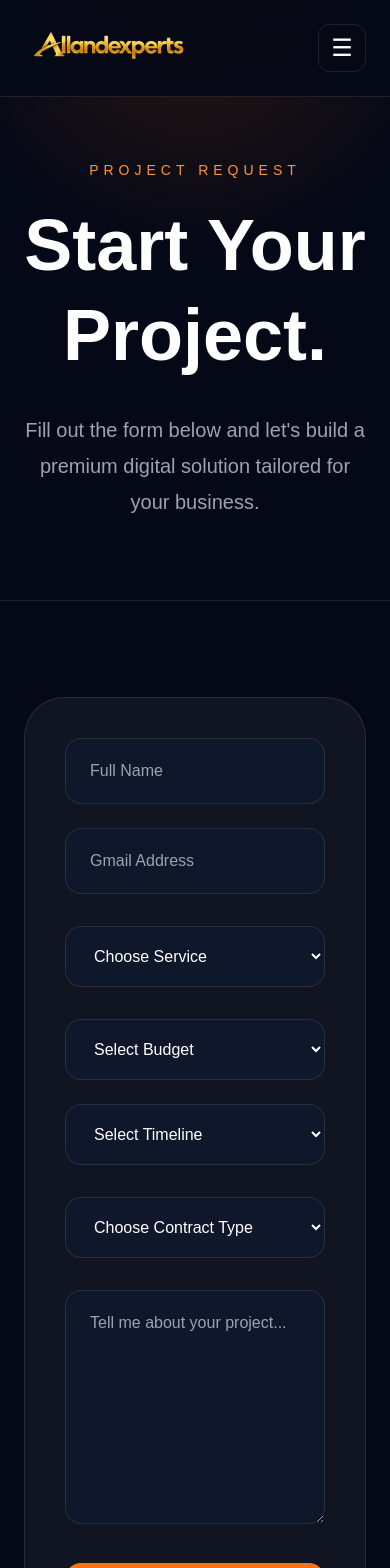
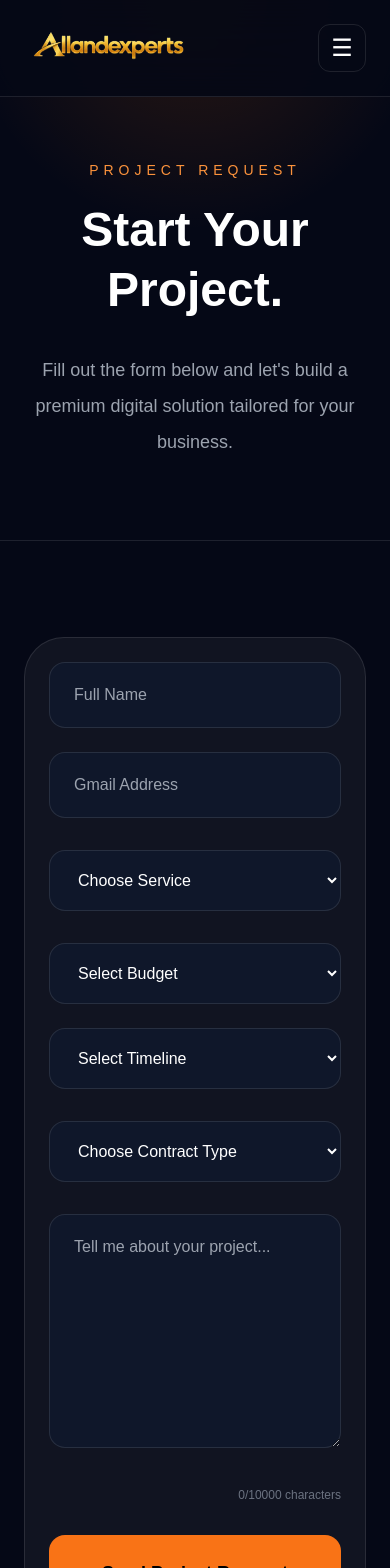
Before and after one commit to wisdigitex/client-john-website, a Next.js app: page /request in a window 390 px wide. Shown: the top 1568 px of the page. Built offline with nearby package versions, Linux system fonts and the light colour scheme.

Commit message:
Fix project request email handling

```diff
--- a/app/request/page.jsx
+++ b/app/request/page.jsx
@@ -1,13 +1,10 @@
 "use client";
 
-import { useEffect, useState } from "react";
+import { useState } from "react";
 
 export default function RequestPage() {
-
   const [menuOpen, setMenuOpen] = useState(false);
-
   const [loading, setLoading] = useState(false);
-
 
   const [form, setForm] = useState({
     fullname: "",
@@ -19,103 +16,57 @@ export default function RequestPage() {
     details: "",
   });
 
+  // SUBMIT PROJECT REQUEST BY EMAIL
+  async function handleSubmit(e) {
+    e.preventDefault();
 
-  // SUBMIT PROJECT
-  async function handleSubmit(e) {
-
-    e.preventDefault();
+    if (loading) return;
 
     setLoading(true);
 
     try {
+      const response = await fetch("/api/send-message-email", {
+        method: "POST",
+        headers: {
+          "Content-Type": "application/json",
+        },
+        body: JSON.stringify(form),
+      });
 
-      // SAVE TO SUPABASE DATABASE
-      const { error } = await supabase
-        .from("project_requests")
-        .insert([
-          {
-            user_id: user.id,
-            fullname: form.fullname,
-            email: form.email,
-            service: form.service,
-            budget: form.budget,
-            timeframe: form.timeframe,
-            contract: form.contract,
-            details: form.details,
-            status: "Pending",
-          },
-        ]);
+      const result = await response.json().catch(() => ({}));
 
-      await fetch(
-      "/api/send-message-email",
-      {
-        method: "POST",
-
-        headers: {
-          "Content-Type":
-            "application/json",
-        },
-
-        body: JSON.stringify({
-
-          to:
-            "sulaimonganiyu315@gmail.com",
-
-          subject:
-            "New Project Request",
-
-          message: `
-        New project request received.
-
-        Client: ${form.fullname}
-
-        Email: ${form.email}
-
-        Service: ${form.service}
-
-        Budget: ${form.budget}
-
-        Timeframe: ${form.timeframe}
-
-        Contract: ${form.contract}
-
-        Details: ${form.details}
-        `,
-        }),
-      }
-    );
-
-      if (error) {
-
-        console.log(error);
-
-        alert("Something went wrong ❌");
-
-      } else {
-
-        alert("Project Request Sent Successfully ✅");
-
-        // GO TO DASHBOARD
-        window.location.href = "/dashboard";
-
+      if (!response.ok || !result.success) {
+        throw new Error(
+          result.error ||
+            "Your project request could not be sent. Please try again."
+        );
       }
 
+      alert("Project Request Sent Successfully ✅");
+
+      setForm({
+        fullname: "",
+        email: "",
+        service: "",
+        budget: "",
+        timeframe: "",
+        contract: "",
+        details: "",
+      });
     } catch (error) {
+      console.error("Project request submission failed:", error);
 
-      console.log(error);
-
-      alert("Server Error ❌");
-
+      alert(
+        error instanceof Error
+          ? error.message
+          : "Something went wrong. Please try again."
+      );
     } finally {
-
       setLoading(false);
-
     }
-
   }
 
   return (
-
     <main className="bg-[#050816] text-white min-h-screen overflow-hidden">
 
       {/* NAVBAR */}
@@ -134,7 +85,6 @@ export default function RequestPage() {
 
           {/* DESKTOP MENU */}
           <div className="hidden lg:flex items-center gap-8 text-sm text-gray-300">
-
             <a href="/" className="hover:text-orange-400 transition">
               Home
             </a>
@@ -158,8 +108,6 @@ export default function RequestPage() {
             <a href="/contact" className="hover:text-orange-400 transition">
               Contact
             </a>
-
-
           </div>
 
           {/* RIGHT SIDE */}
@@ -172,62 +120,82 @@ export default function RequestPage() {
               Start Project
             </a>
 
+            {/* MOBILE MENU BUTTON */}
             <button
+              type="button"
+              aria-label={menuOpen ? "Close menu" : "Open menu"}
+              aria-expanded={menuOpen}
               onClick={() => setMenuOpen(!menuOpen)}
               className="lg:hidden w-12 h-12 rounded-xl border border-white/10 flex items-center justify-center text-2xl"
             >
-              ☰
+              {menuOpen ? "×" : "☰"}
             </button>
 
           </div>
-
         </div>
 
         {/* MOBILE MENU */}
         {menuOpen && (
-
           <div className="lg:hidden border-t border-white/10 bg-[#050816]">
-
             <div className="flex flex-col px-6 py-6 space-y-5 text-gray-300">
 
-              <a href="/" className="hover:text-orange-400">
+              <a
+                href="/"
+                onClick={() => setMenuOpen(false)}
+                className="hover:text-orange-400"
+              >
                 Home
               </a>
 
-              <a href="/about" className="hover:text-orange-400">
+              <a
+                href="/about"
+                onClick={() => setMenuOpen(false)}
+                className="hover:text-orange-400"
+              >
                 About
               </a>
 
-              <a href="/services" className="hover:text-orange-400">
+              <a
+                href="/services"
+                onClick={() => setMenuOpen(false)}
+                className="hover:text-orange-400"
+              >
                 Services
               </a>
 
-              <a href="/projects" className="hover:text-orange-400">
+              <a
+                href="/projects"
+                onClick={() => setMenuOpen(false)}
+                className="hover:text-orange-400"
+              >
                 Projects
               </a>
 
-              <a href="/blog" className="hover:text-orange-400">
+              <a
+                href="/blog"
+                onClick={() => setMenuOpen(false)}
+                className="hover:text-orange-400"
+              >
                 Blog
               </a>
 
-              <a href="/contact" className="hover:text-orange-400">
+              <a
+                href="/contact"
+                onClick={() => setMenuOpen(false)}
+                className="hover:text-orange-400"
+              >
                 Contact
               </a>
 
-
-
             </div>
-
           </div>
-
         )}
-
       </nav>
 
       {/* HERO */}
       <section className="pt-40 pb-20 px-6 border-b border-white/10 relative">
 
-        <div className="absolute inset-0 bg-[radial-gradient(circle_at_top,rgba(255,115,0,0.15),transparent_40%)]"></div>
+        <div className="absolute inset-0 bg-[radial-gradient(circle_at_top,rgba(255,115,0,0.15),transparent_40%)]" />
 
         <div className="max-w-5xl mx-auto text-center relative z-10">
 
@@ -235,48 +203,55 @@ export default function RequestPage() {
             Project Request
           </p>
 
-          <h1 className="text-7xl md:text-8xl font-black leading-tight mb-8">
+          <h1 className="text-5xl md:text-7xl lg:text-8xl font-black leading-tight mb-8">
             Start Your Project.
           </h1>
 
-          <p className="text-gray-400 text-xl leading-9 max-w-3xl mx-auto">
-            Fill out the form below and let's build a premium digital solution
-            tailored for your business.
+          <p className="text-gray-400 text-lg md:text-xl leading-9 max-w-3xl mx-auto">
+            Fill out the form below and let&apos;s build a premium digital
+            solution tailored for your business.
           </p>
 
         </div>
-
       </section>
 
-      {/* FORM */}
+      {/* PROJECT REQUEST FORM */}
       <section className="py-24 px-6">
 
         <div className="max-w-4xl mx-auto">
 
           <form
             onSubmit={handleSubmit}
-            className="bg-white/5 border border-white/10 rounded-[40px] p-10 md:p-14 space-y-8"
+            className="bg-white/5 border border-white/10 rounded-[40px] p-6 sm:p-10 md:p-14 space-y-8"
           >
 
             <div className="grid md:grid-cols-2 gap-6">
 
+              {/* FULL NAME */}
               <input
                 type="text"
+                name="fullname"
                 value={form.fullname}
                 placeholder="Full Name"
+                autoComplete="name"
+                maxLength={120}
                 required
-                className="w-full bg-[#0F172A] border border-white/10 rounded-2xl px-6 py-5 outline-none"
+                className="w-full bg-[#0F172A] border border-white/10 rounded-2xl px-6 py-5 outline-none focus:border-orange-400"
                 onChange={(e) =>
                   setForm({ ...form, fullname: e.target.value })
                 }
               />
 
+              {/* EMAIL */}
               <input
                 type="email"
+                name="email"
                 value={form.email}
                 placeholder="Gmail Address"
+                autoComplete="email"
+                maxLength={254}
                 required
-                className="w-full bg-[#0F172A] border border-white/10 rounded-2xl px-6 py-5 outline-none"
+                className="w-full bg-[#0F172A] border border-white/10 rounded-2xl px-6 py-5 outline-none focus:border-orange-400"
                 onChange={(e) =>
                   setForm({ ...form, email: e.target.value })
                 }
@@ -284,122 +259,130 @@ export default function RequestPage() {
 
             </div>
 
+            {/* SERVICE */}
             <select
+              name="service"
               required
               value={form.service}
-              className="w-full bg-[#0F172A] border border-white/10 rounded-2xl px-6 py-5 text-white"
+              className="w-full bg-[#0F172A] border border-white/10 rounded-2xl px-6 py-5 text-white outline-none focus:border-orange-400"
               onChange={(e) =>
                 setForm({ ...form, service: e.target.value })
               }
             >
-
               <option value="">Choose Service</option>
-
-              <option>Web Development</option>
-
-              <option>Trading Bot</option>
-
-              <option>Telegram Bot</option>
-
-              <option>Automation</option>
-
-              <option>Dashboard</option>
-
-              <option>UI/UX Design</option>
-
+              <option value="Website Development">Web Development</option>
+              <option value="Web App Development">Web App Development</option>
+              <option value="Trading Bot Development">Trading Bot</option>
+              <option value="Telegram Bot Automation">Telegram Bot</option>
+              <option value="Business Automation">Automation</option>
+              <option value="Dashboard">Dashboard</option>
+              <option value="UI/UX & Brand Design">UI/UX Design</option>
+              <option value="Blockchain / Web3 Development">
+                Blockchain / Web3 Development
+              </option>
+              <option value="Bug Fixing / Existing Project">
+                Bug Fixing / Existing Project
+              </option>
+              <option value="Other">Other</option>
             </select>
 
+            {/* BUDGET AND TIMELINE */}
             <div className="grid md:grid-cols-2 gap-6">
 
               <select
+                name="budget"
                 required
                 value={form.budget}
-                className="w-full bg-[#0F172A] border border-white/10 rounded-2xl px-6 py-5 text-white"
+                className="w-full bg-[#0F172A] border border-white/10 rounded-2xl px-6 py-5 text-white outline-none focus:border-orange-400"
                 onChange={(e) =>
                   setForm({ ...form, budget: e.target.value })
                 }
               >
-
                 <option value="">Select Budget</option>
-
-                <option>$500 - $1,000</option>
-
-                <option>$1,000 - $3,000</option>
-
-                <option>$3,000 - $5,000</option>
-
-                <option>$5,000 - $10,000</option>
-
-                <option>$10,000 - $20,000</option>
-
-                <option>$20,000+</option>
-
+                <option value="Under $500">Under $500</option>
+                <option value="$500 - $1,000">$500 - $1,000</option>
+                <option value="$1,000 - $3,000">$1,000 - $3,000</option>
+                <option value="$3,000 - $5,000">$3,000 - $5,000</option>
+                <option value="$5,000 - $10,000">$5,000 - $10,000</option>
+                <option value="$10,000 - $20,000">$10,000 - $20,000</option>
+                <option value="$20,000+">$20,000+</option>
+                <option value="Need a quote">Need a quote</option>
               </select>
 
               <select
+                name="timeframe"
                 required
                 value={form.timeframe}
-                className="w-full bg-[#0F172A] border border-white/10 rounded-2xl px-6 py-5 text-white"
+                className="w-full bg-[#0F172A] border border-white/10 rounded-2xl px-6 py-5 text-white outline-none focus:border-orange-400"
                 onChange={(e) =>
                   setForm({ ...form, timeframe: e.target.value })
                 }
               >
-
                 <option value="">Select Timeline</option>
-
-                <option>1-2 Weeks</option>
-
-                <option>2-4 Weeks</option>
-
-                <option>1-2 Months</option>
-
-                <option>2-4 Months</option>
-
-                <option>Ongoing</option>
-
+                <option value="As soon as possible">As soon as possible</option>
+                <option value="1-2 Weeks">1-2 Weeks</option>
+                <option value="2-4 Weeks">2-4 Weeks</option>
+                <option value="1-2 Months">1-2 Months</option>
+                <option value="2-4 Months">2-4 Months</option>
+                <option value="Ongoing">Ongoing</option>
+                <option value="Flexible">Flexible</option>
               </select>
 
             </div>
 
+            {/* CONTRACT TYPE */}
             <select
+              name="contract"
               required
               value={form.contract}
-              className="w-full bg-[#0F172A] border border-white/10 rounded-2xl px-6 py-5 text-white"
+              className="w-full bg-[#0F172A] border border-white/10 rounded-2xl px-6 py-5 text-white outline-none focus:border-orange-400"
               onChange={(e) =>
                 setForm({ ...form, contract: e.target.value })
               }
             >
-
               <option value="">Choose Contract Type</option>
-
-              <option>Long Time Contract</option>
-
-              <option>Project Based</option>
-
+              <option value="Long Time Contract">Long Time Contract</option>
+              <option value="Project Based">Project Based</option>
+              <option value="Hourly Work">Hourly Work</option>
+              <option value="Not Sure Yet">Not Sure Yet</option>
             </select>
 
+            {/* PROJECT DETAILS */}
             <textarea
-              rows="8"
+              name="details"
+              rows={8}
+              minLength={10}
+              maxLength={10000}
               value={form.details}
               placeholder="Tell me about your project..."
               required
-              className="w-full bg-[#0F172A] border border-white/10 rounded-2xl px-6 py-5 outline-none"
+              className="w-full bg-[#0F172A] border border-white/10 rounded-2xl px-6 py-5 outline-none focus:border-orange-400"
               onChange={(e) =>
                 setForm({ ...form, details: e.target.value })
               }
-            ></textarea>
+            />
 
+            <p className="-mt-6 text-right text-xs text-gray-500">
+              {form.details.length}/10000 characters
+            </p>
+
+            {/* SUBMIT BUTTON */}
             <button
+              type="submit"
               disabled={loading}
-              className="w-full bg-orange-500 text-black py-6 rounded-2xl font-black text-lg hover:scale-[1.02] transition disabled:opacity-50"
+              className="w-full bg-orange-500 text-black py-6 rounded-2xl font-black text-lg hover:scale-[1.02] transition disabled:opacity-50 disabled:cursor-not-allowed"
             >
               {loading ? "Sending..." : "Send Project Request"}
             </button>
 
+            <p className="text-center text-sm text-gray-400">
+              Your project details will be sent securely to our team. Please do
+              not include passwords, private keys, or other sensitive
+              credentials.
+            </p>
+
           </form>
-
         </div>
-
       </section>
 
       {/* FOOTER */}
@@ -416,11 +399,8 @@ export default function RequestPage() {
           </p>
 
         </div>
-
       </footer>
 
     </main>
-
   );
-
 }
--- a/package.json
+++ b/package.json
@@ -1,5 +1,5 @@
 {
-  "name": "upnorth-full-ui",
+  "name": "Allandexperts-full-ui",
   "private": true,
   "scripts": {
     "dev": "next dev",
```
Also changed, not shown: app/api/send-message-email/route.js (+63 -50 lines), 2 other files (tests, documents, lock files or other folders).
